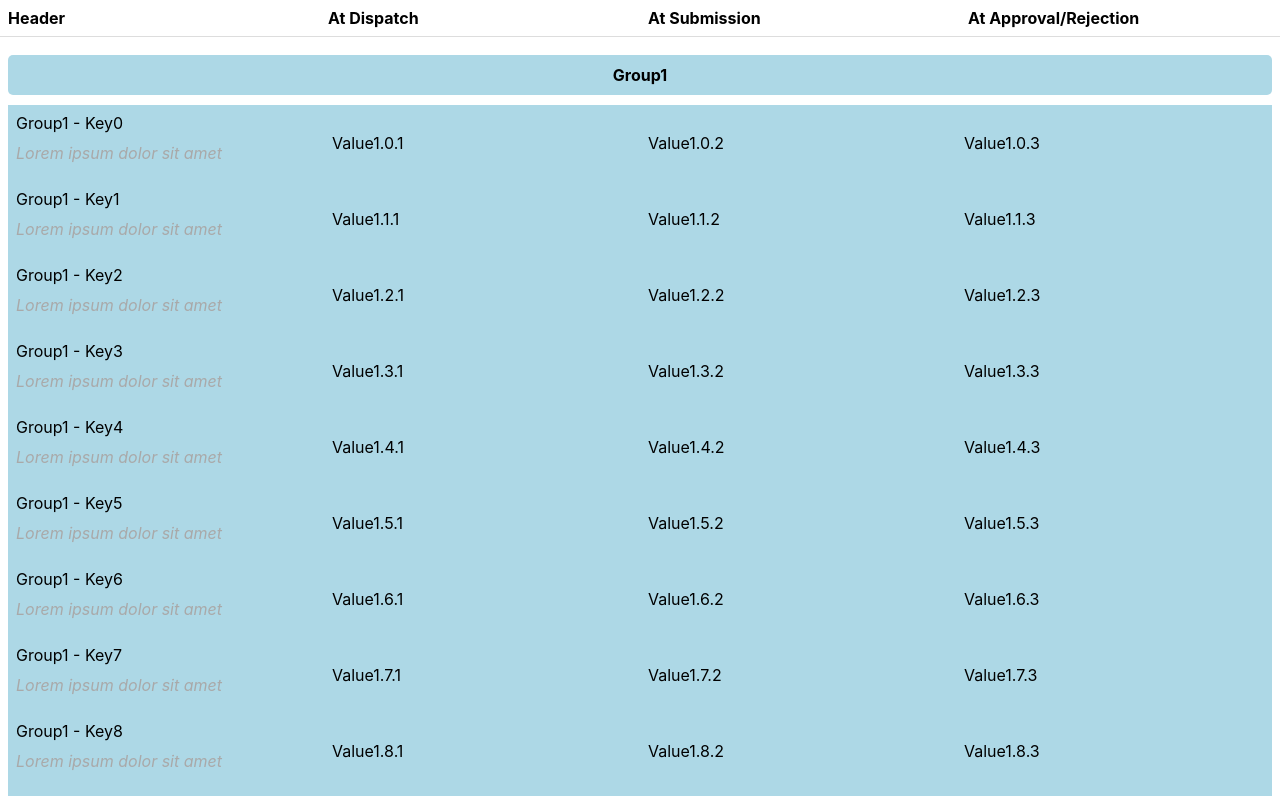
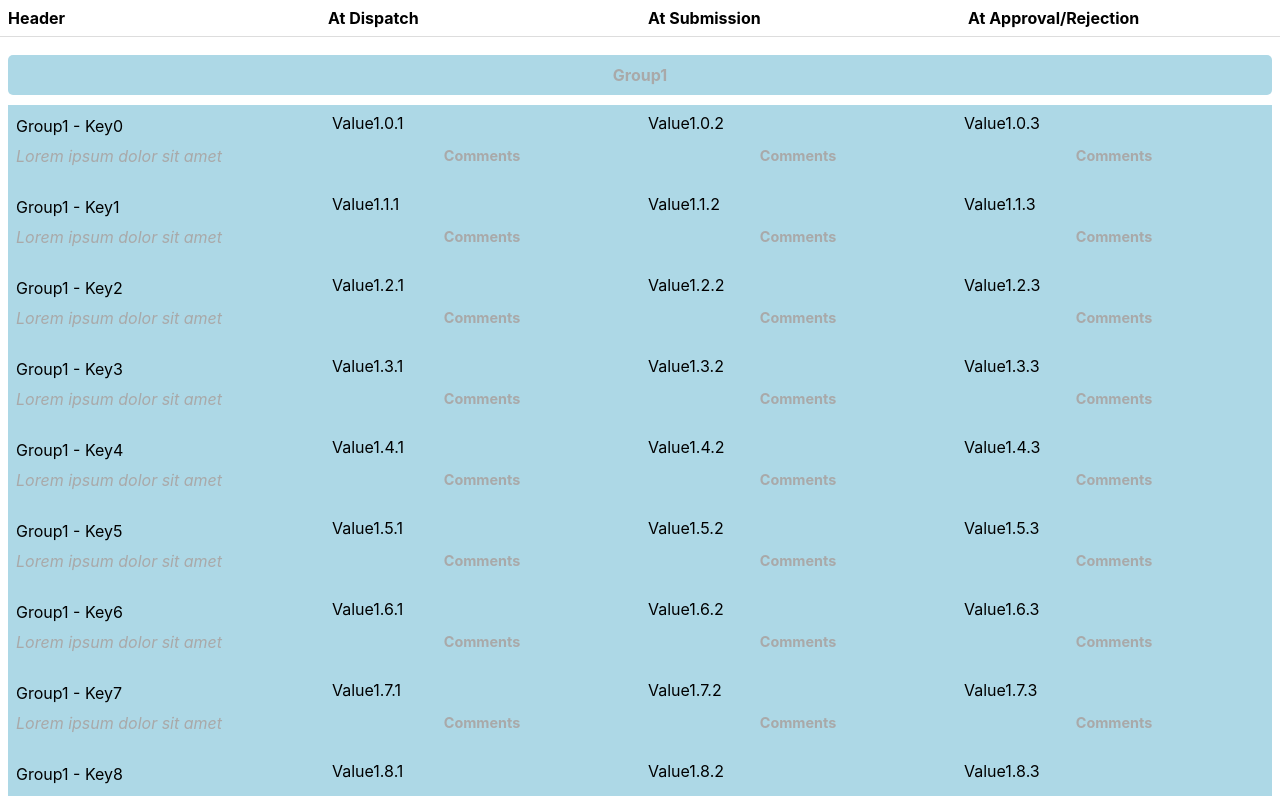
Before and after one commit to h4rkon/tracker, a React (Create React App) app: page / in a window 1280 px wide. Shown: the top 796 px of the page. Built offline with nearby package versions, Linux system fonts and the light colour scheme.

Commit message:
Comment feature enabled

```diff
--- /dev/null
+++ b/src/CommentsSections.tsx
@@ -0,0 +1,32 @@
+import Collapsible from "react-collapsible";
+// CommentsSection.tsx
+
+type CommentsSectionProps = {
+    open: boolean;
+    comments: {
+        user: string;
+        datetime: Date;
+        comment: string;
+    }[];
+};
+
+const CommentsSection: React.FC<CommentsSectionProps> = ({ open, comments }) => {
+    return (
+        <Collapsible trigger="Comments" open={open} className='comments-collapsible'>
+            <table className="comments-table">
+                <tbody>
+                    {comments.map((comment, index) => (
+                        <tr key={index}>
+                            <td>
+                                <div>{comment.user} at {comment.datetime.toLocaleString()}</div>
+                                <div>{comment.comment}</div>
+                            </td>
+                        </tr>
+                    ))}
+                </tbody>
+            </table>
+        </Collapsible>
+    );
+};
+
+export default CommentsSection;
--- a/src/EditableCell.tsx
+++ b/src/EditableCell.tsx
@@ -1,6 +1,8 @@
 import { Server } from 'http';
-import React, { useState } from 'react';
-import { ChangeHistory } from './model';
+import React, { useState, useRef } from 'react';
+import { ChangeHistory, ValueComment } from './model';
+import Collapsible from 'react-collapsible';
+import CommentsSection from './CommentsSections';
 
 type EditableCellProps = {
   value: string;
@@ -10,12 +12,28 @@ type EditableCellProps = {
     columnName: string;
   };
   onValueChange: (newValue: string, identifier: EditableCellProps["identifier"]) => void;
-  history: ChangeHistory[]
+  onCommentChange: (newComment: string, identifier: EditableCellProps["identifier"]) => void;
+  history: ChangeHistory[];
+  comments: ValueComment[];
 };
 
-const EditableCell: React.FC<EditableCellProps> = ({ value, identifier, onValueChange, history }) => {
+const EditableCell: React.FC<EditableCellProps> = ({ value, identifier, onValueChange, onCommentChange, history, comments }) => {
   const [isEditing, setIsEditing] = useState(false);
   const [inputValue, setInputValue] = useState(value);
+  const [comment, setComment] = useState('');
+  const cellRef = useRef<HTMLDivElement>(null);
+
+  const handleAddComment = () => {
+    if (comment.trim() !== '') {
+      onCommentChange(comment, identifier);
+      setComment('');
+      setIsEditing(false);
+    }
+  };
+
+  const handleCommentInputChange = (event: React.ChangeEvent<HTMLInputElement>) => {
+    setComment(event.target.value);
+  };
 
   const handleKeyPress = (event: React.KeyboardEvent<HTMLInputElement>) => {
     if (event.key === 'Enter') {
@@ -31,9 +49,11 @@ const EditableCell: React.FC<EditableCellProps> = ({ value, identifier, onValueC
     setInputValue(event.target.value);
   };
 
-  const handleBlur = () => {
+  const handleBlur = (event: React.FocusEvent<HTMLInputElement>) => {
+    if (cellRef.current && !cellRef.current.contains(event.relatedTarget)) {
       setIsEditing(false);
       onValueChange(inputValue, identifier);
+    }
   };
 
   const handleFocus = (event: React.FocusEvent<HTMLInputElement>) => {
@@ -45,6 +65,7 @@ const EditableCell: React.FC<EditableCellProps> = ({ value, identifier, onValueC
   ).join('\n');
 
   return isEditing ? (
+    <div ref={cellRef}>
       <input
         className="editable-cell-input"
         type="text"
@@ -55,10 +76,23 @@ const EditableCell: React.FC<EditableCellProps> = ({ value, identifier, onValueC
         onFocus={handleFocus}
         autoFocus
       />
+      <input
+        className="comment-input"
+        type="text"
+        value={comment}
+        onChange={handleCommentInputChange}
+        placeholder="Add a comment..."
+      />
+      <button onClick={handleAddComment}>Comment</button>
+      <CommentsSection open={true} comments={comments} />
+    </div>
   ) : (
     <div
       title={historyTooltip}
-      onClick={() => setIsEditing(true)} className='editable-cell-div'>{value}</div>
+      className='editable-cell-div'>
+      <div title={historyTooltip} onClick={() => setIsEditing(true)}>{value}</div>
+      <CommentsSection open={false} comments={comments} />
+    </div>
   );
 };
 
--- a/src/GridView.css
+++ b/src/GridView.css
@@ -124,3 +124,46 @@
 .editable-cell-div {
     cursor: pointer;
 }
+
+/* Increased specificity for the comments collapsible trigger */
+.table-container tbody tr .comments-collapsible .Collapsible__trigger {
+    color: darkgrey;  /* Dark grey text for the trigger */
+    font-size: 0.9em; /* Smaller font size */
+    cursor: pointer;  /* Cursor changes to pointer to indicate it's clickable */
+    padding: 4px;     /* Some padding for better spacing */
+    margin-top: 10px; /* Margin on top for spacing from the cell value */
+    background-color: transparent; /* Override background color */
+}
+
+
+.comments-table {
+    width: 100%; /* Full width */
+    border-collapse: collapse; /* Clean look */
+}
+
+.comments-table td {
+    padding: 4px;
+    border-top: 1px solid #ddd; /* Separator between comments */
+}
+
+.comments-table td div:first-child {
+    font-weight: bold; /* Make username and datetime bold */
+    color: #555; /* Slightly darker color for emphasis */
+    margin-bottom: 2px; /* Spacing between username/datetime and comment text */
+}
+
+.comments-table td div:last-child {
+    color: #666; /* Color for comment text */
+}
+
+/* Optional: Style for hover effect on table rows */
+.comments-table tr:hover {
+    background-color: #f2f2f2; /* Light grey background on hover */
+}
+
+.Collapsible__trigger,
+.Collapsible__trigger--open,
+.Collapsible__trigger.is-open {
+    color: darkgrey; /* Keeps the color consistent */
+    /* Other consistent styles */
+}
--- a/src/GridView.tsx
+++ b/src/GridView.tsx
@@ -3,8 +3,8 @@ import './GridView.css'; // Assuming you have a CSS file for styles
 import Collapsible from 'react-collapsible';
 import EditableCell from './EditableCell';
 
-import { getSubmission, updateCell } from './apiService'; // Import the function from apiService
-import { Submission, Group, Attribute, Key, SingleValue, ChangeHistory } from './model';
+import { getSubmission, updateCell, updateComment } from './apiService'; // Import the function from apiService
+import { Submission, Group, Attribute, Key, SingleValue, ChangeHistory, ValueComment } from './model';
 
 const GridView = () => {
   const [data, setData] = useState<Group[]>([]); // State to store fetched data
@@ -20,6 +20,29 @@ const GridView = () => {
     };
     loadData();
   }, []);
+
+  const handleCommentChange = async (
+    groupIndex: number,
+    itemIndex: number,
+    column: 'onDispatch' | 'onSubmission' | 'onApprovalOrDenial',
+    newComment: string
+  ) => {
+    const updatedData = [...data];
+
+    const change: ValueComment = {
+      user: "DummyUser",
+      datetime: new Date(),
+      comment: newComment
+    }
+
+    try {
+      await updateComment(groupIndex, itemIndex, column, change);
+      console.log('Cell updated successfully');
+  } catch (error) {
+      console.error('Error updating cell:', error);
+      // Optionally, revert the local state update in case of an error
+  }
+  }
 
   const handleValueChange = async (
     groupIndex: number,
@@ -81,20 +104,32 @@ const GridView = () => {
                                   value={item.onDispatch.value}
                                   identifier={{ groupName: group.name, keyName: item.key.name, columnName: "onDispatch" }}
                                   onValueChange={(newValue) => handleValueChange(groupIndex, itemIndex, 'onDispatch', newValue)}
-                                  history={item.onDispatch.history}/>
+                                  onCommentChange={(newComment) =>
+                                    handleCommentChange(groupIndex, itemIndex, 'onDispatch', newComment)
+                                  }
+                                  history={item.onDispatch.history}
+                                  comments={item.onDispatch.comments}/>
                             </td>
                             <td>
                               <EditableCell
                                   value={item.onSubmission.value}
                                   identifier={{ groupName: group.name, keyName: item.key.name, columnName: "onSubmission" }}
                                   onValueChange={(newValue) => handleValueChange(groupIndex, itemIndex, 'onSubmission', newValue)}
-                                  history={item.onSubmission.history}/>
+                                  onCommentChange={(newComment) =>
+                                    handleCommentChange(groupIndex, itemIndex, 'onSubmission', newComment)
+                                  }
+                                  history={item.onSubmission.history}
+                                  comments={item.onSubmission.comments}/>
                             </td><td>
                               <EditableCell
                                   value={item.onApprovalOrDenial.value}
                                   identifier={{ groupName: group.name, keyName: item.key.name, columnName: "onApprovalOrDenial" }}
                                   onValueChange={(newValue) => handleValueChange(groupIndex, itemIndex, 'onApprovalOrDenial', newValue)}
-                                  history={item.onApprovalOrDenial.history}/>
+                                  onCommentChange={(newComment) =>
+                                    handleCommentChange(groupIndex, itemIndex, 'onApprovalOrDenial', newComment)
+                                  }
+                                  history={item.onApprovalOrDenial.history}
+                                  comments={item.onApprovalOrDenial.comments}/>
                             </td>
                           </tr>
                         ))}
--- a/src/apiService.ts
+++ b/src/apiService.ts
@@ -1,7 +1,8 @@
 // apiService.ts
 
 import { create } from "domain";
-import { Submission, Group, Attribute, SingleValue, Key } from "./model";
+import { Submission, Group, Attribute, SingleValue, Key, ValueComment } from "./model";
+import { group } from "console";
 
 let data: Submission | null = null;
 
@@ -16,17 +17,17 @@ const createData = (): Submission => {
 
     let groups: Group[] = [];
 
-    for(let groupIndex=1; groupIndex<=3; groupIndex++) {
+    for (let groupIndex = 1; groupIndex <= 3; groupIndex++) {
         let group: Group = {
             name: `Group${groupIndex}`,
             content: []
         }
-        for (let keyIndex=0; keyIndex<10; keyIndex++) {
+        for (let keyIndex = 0; keyIndex < 10; keyIndex++) {
             let attribute: Attribute = {
-                key: {name: `Group${groupIndex} - Key${keyIndex}`, description: "Lorem ipsum dolor sit amet"},
-                onDispatch: {value: `Value${groupIndex}.${keyIndex}.1`, history: []},
-                onSubmission: {value: `Value${groupIndex}.${keyIndex}.2`, history: []},
-                onApprovalOrDenial: {value: `Value${groupIndex}.${keyIndex}.3`, history: []},
+                key: { name: `Group${groupIndex} - Key${keyIndex}`, description: "Lorem ipsum dolor sit amet" },
+                onDispatch: { value: `Value${groupIndex}.${keyIndex}.1`, history: [], comments: [] },
+                onSubmission: { value: `Value${groupIndex}.${keyIndex}.2`, history: [], comments: [] },
+                onApprovalOrDenial: { value: `Value${groupIndex}.${keyIndex}.3`, history: [], comments: [] },
             }
             group.content.push(attribute)
         }
@@ -40,11 +41,11 @@ const createData = (): Submission => {
 export const getSubmission = (): Promise<Submission> => fetchData();
 
 export const updateCell = async (
-        groupIndex: number,
-        keyIndex: number,
-        column: 'onDispatch' | 'onSubmission' | 'onApprovalOrDenial',
-        newValue: string
-    ): Promise<void> => {
+    groupIndex: number,
+    keyIndex: number,
+    column: 'onDispatch' | 'onSubmission' | 'onApprovalOrDenial',
+    newValue: string
+): Promise<void> => {
     // Check if data is loaded
     if (!data) {
         throw new Error('Data not loaded');
@@ -59,3 +60,21 @@ export const updateCell = async (
     }
     attribute[column].value = newValue
 };
+
+export const updateComment = async (
+    groupIndex: number,
+    keyIndex: number,
+    column: 'onDispatch' | 'onSubmission' | 'onApprovalOrDenial',
+    newComment: ValueComment
+): Promise<void> => {
+    if (!data) {
+        throw new Error('Data not loaded');
+    }
+    const group = data.content[groupIndex];
+    const attribute = group?.content[keyIndex];
+
+    if (!attribute || !(column in attribute)) {
+        throw new Error('Invalid groupIndex, keyIndex, or column');
+    }
+    attribute[column].comments.push(newComment)
+}
```
Also changed, not shown: src/model.ts (+7 -0 lines). Lines whose indentation alone changed are shown as unchanged.
